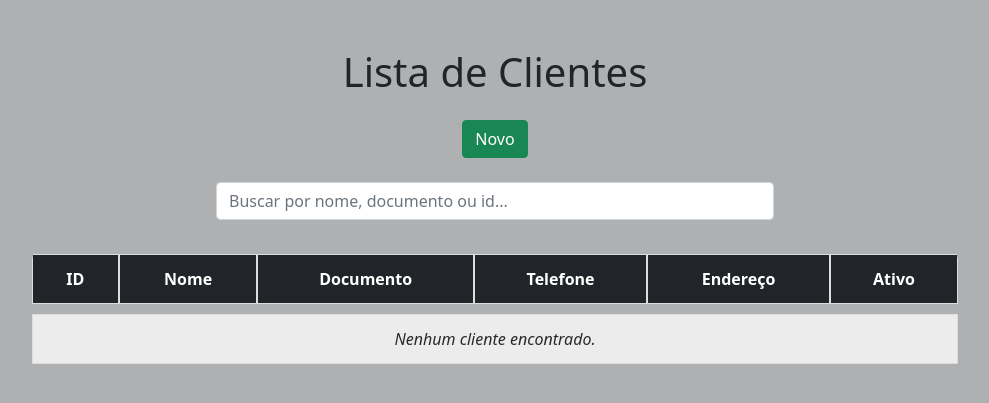
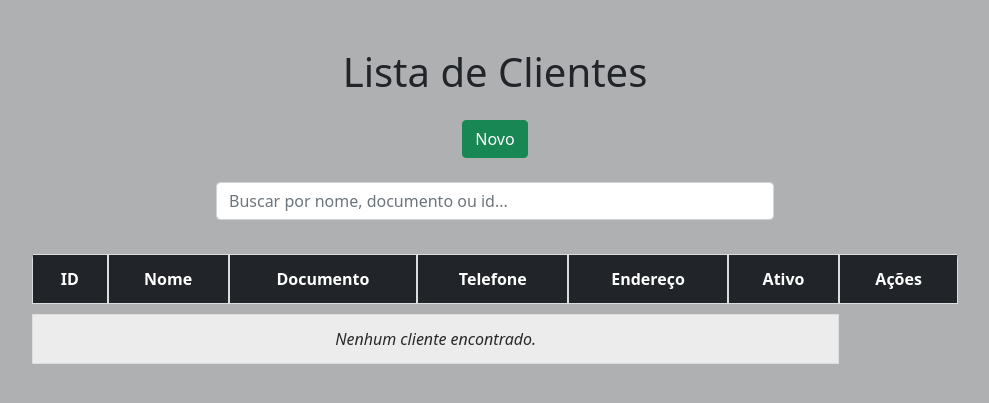
Before and after one commit to rodrigotmo/fullstack1-hotel-manager, a Django app: page /clientes/ in a window 1280 px wide. Shown: the part 72-475 px from the top of the page, without its empty margins (145-1134 px from the left). Run offline with Django 5.2, Linux system fonts and the light colour scheme; the visitor is signed in with stand-in values (Sample User, id 1); data that the repository does not hold is empty; some libraries are stand-ins or nearby versions.

Commit message:
corrigindo tela de clientes

```diff
--- a/clientes/templates/cliente/clientes.html
+++ b/clientes/templates/cliente/clientes.html
@@ -23,6 +23,7 @@
                             <th>Telefone</th>
                             <th>Endereço</th>
                             <th>Ativo</th>
+                            <th>Ações</th>
                         </tr>
                     </thead>
                     <tbody class="text-dark">
```
